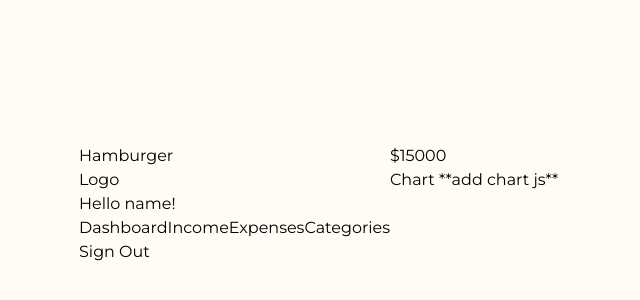
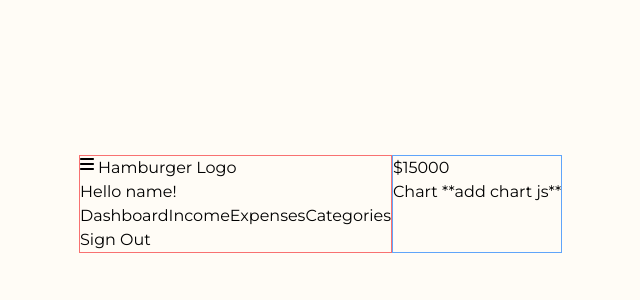
Before and after one commit to JOmega12/capstone-project-money, a React (Vite) app in the folder client/: page / in a window 1280 px wide. Shown: the part 196-496 px from the top of the page, without its empty margins (1-641 px from the left). Built offline with nearby package versions, Linux system fonts and the light colour scheme.

Commit message:
added structure to dashboard

```diff
--- a/client/package.json
+++ b/client/package.json
@@ -11,6 +11,9 @@
     "serve": "npx json-server --watch money.json"
   },
   "dependencies": {
+    "@fortawesome/fontawesome-free": "^6.5.2",
+    "@fortawesome/free-solid-svg-icons": "^6.5.2",
+    "@fortawesome/react-fontawesome": "^0.2.2",
     "json-server": "^1.0.0-beta.1",
     "react": "^18.2.0",
     "react-dom": "^18.2.0",
--- a/client/src/Navbar.tsx
+++ b/client/src/Navbar.tsx
@@ -1,10 +1,14 @@
 // import { Link } from "react-router-dom"
+// import FontAwesome
 
+import { faBars } from "@fortawesome/free-solid-svg-icons"
+import { FontAwesomeIcon } from "@fortawesome/react-fontawesome"
 
 export const Navbar = () => {
     return(
         <div className="Navbar">
-            <div>
+            <div className="flex gap-1">
+                <FontAwesomeIcon icon={faBars}/>
                 <div>Hamburger</div>
                 <div>Logo</div>
             </div>
--- a/client/src/components/dashboard/Dashboard.tsx
+++ b/client/src/components/dashboard/Dashboard.tsx
@@ -9,10 +9,10 @@ export const Dashboard = () => {
     return(
         <section className="flex flex-row w-full">
             {/* would this header be right? */}
-            <header>
+            <header className="flex flex-col border-red-400 border">
                 <Navbar />
             </header>
-            <section className="flex flex-col">
+            <section className="flex flex-col border-blue-400 border">
                 <Goal />
                 <Transactions />
                 <MonthlyIncome />
```
Also changed, not shown: 1 other file (tests, documents, lock files or other folders).
